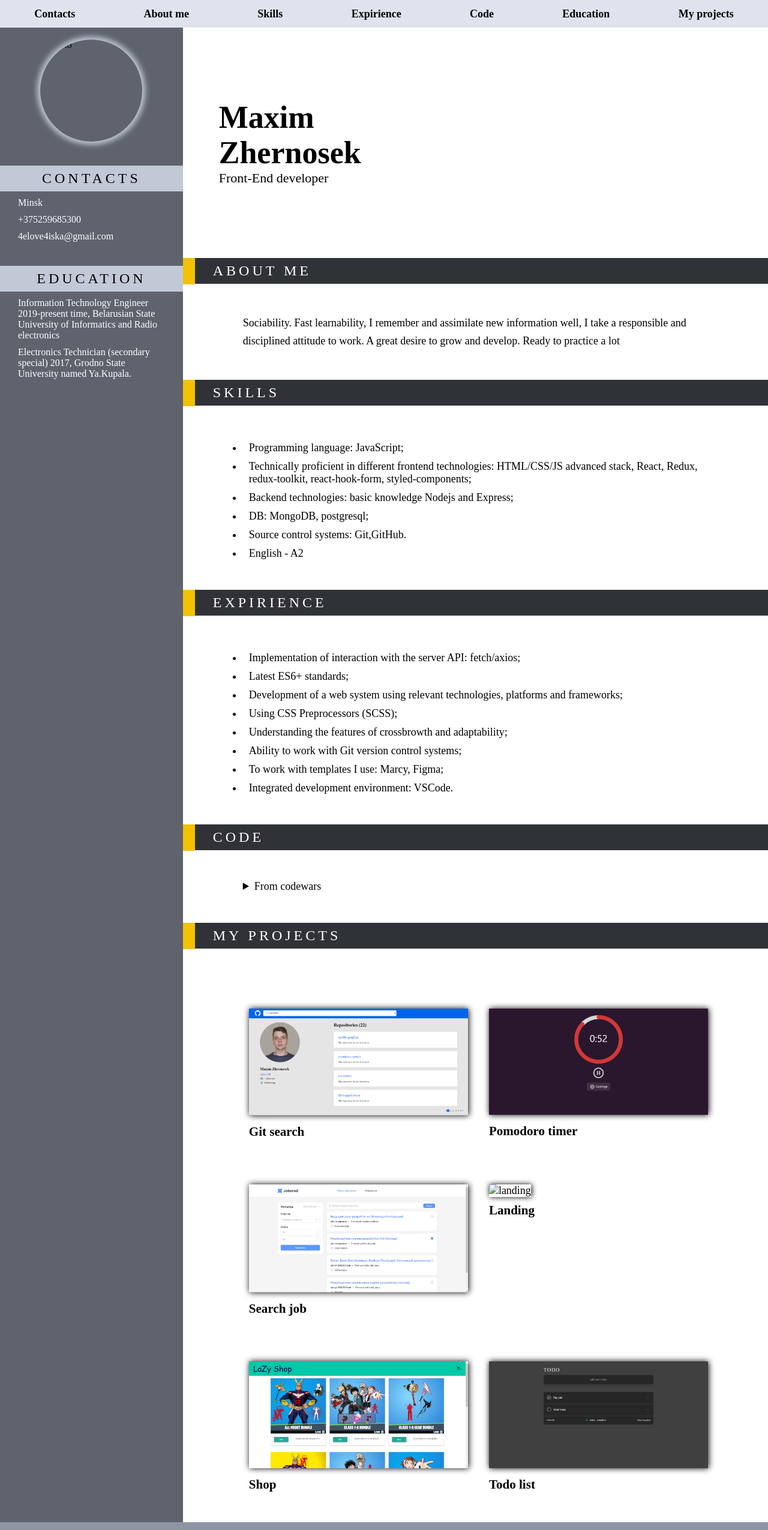
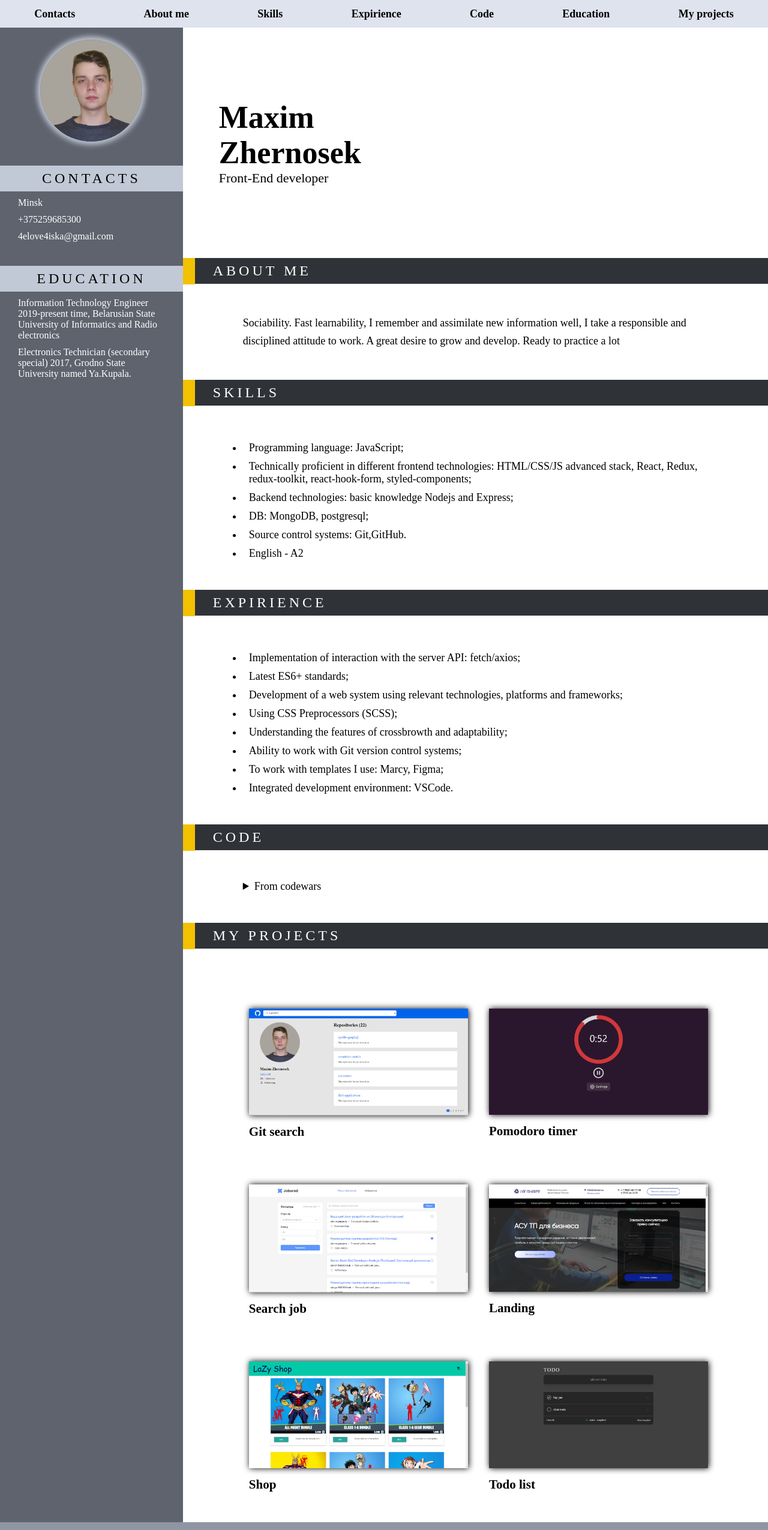
Before and after one commit to LaZy1220/rsschool-cv, a plain HTML site: page index.html in a window 1280 px wide. Shown: the top 2550 px of the page at 60% size. Drawn offline with Linux system fonts and the light colour scheme; the site is published under a folder, as on GitHub Pages, so addresses that start at the root find nothing.

Commit message:
fix: fix problem with img

```diff
--- a/index.html
+++ b/index.html
@@ -33,7 +33,7 @@
     <main class="content">
       <div class="left-side">
         <figure class="center">
-          <img class="photo" src="/img/photo.jpg" alt="photo" />
+          <img class="photo" src="./img/photo.jpg" alt="photo" />
         </figure>
         <section class="contacts" id="contacts">
           <h2 class="left-side-title">Contacts</h2>
@@ -59,7 +59,7 @@
       </div>
       <div class="right-side">
         <figure class="center mobile-photo">
-          <img class="photo" src="/img/photo.jpg" alt="photo" />
+          <img class="photo" src="./img/photo.jpg" alt="photo" />
         </figure>
         <section class="name">
           <h1>Maxim Zhernosek</h1>
@@ -179,7 +179,11 @@ function isIsogram(str) {
             </li>
             <li class="my-projects-item">
               <a href="https://ntsmart.ru/">
-                <img class="project-img" src="/img/landing.jpg" alt="landing" />
+                <img
+                  class="project-img"
+                  src="./img/landing.jpg"
+                  alt="landing"
+                />
                 <h3>Landing</h3>
               </a>
             </li>
```
